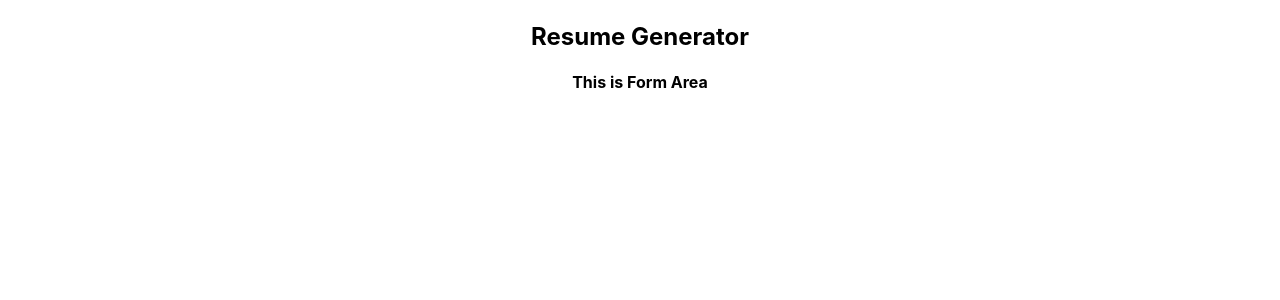
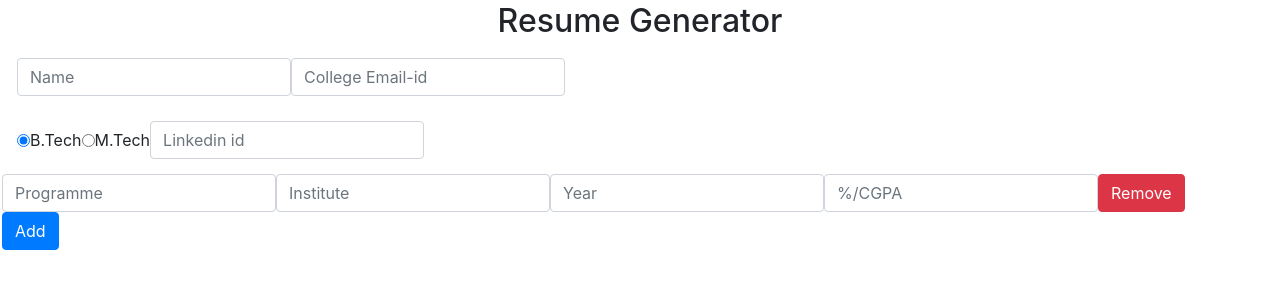
Before and after one commit to shubhamrsangle/Web_App_for_resume_generation, a React (Create React App) app in the folder client/: page / in a window 1280 px wide. Shown: the top 300 px of the page. Built offline with nearby package versions, Linux system fonts and the light colour scheme.

Commit message:
Adde Education Details

```diff
--- a/client/package.json
+++ b/client/package.json
@@ -3,9 +3,12 @@
   "version": "0.1.0",
   "private": true,
   "dependencies": {
+    "bootstrap": "^4.3.1",
     "react": "^16.8.6",
+    "react-bootstrap": "^1.0.0-beta.9",
     "react-dom": "^16.8.6",
-    "react-scripts": "3.0.1"
+    "react-scripts": "3.0.1",
+    "reactstrap": "^8.0.1"
   },
   "scripts": {
     "start": "react-scripts start",
--- a/client/src/App.js
+++ b/client/src/App.js
@@ -1,4 +1,5 @@
 import React, { Component } from 'react';
+import 'bootstrap/dist/css/bootstrap.min.css';
 import DynamicForm from './components/DynamicForm/form';
 
 import './App.css';
--- /dev/null
+++ b/client/src/components/Basic/basic.js
@@ -0,0 +1,19 @@
+import React , {Component,Fragment} from 'react';
+
+export default class basic extends Component {
+	render() {
+		return (
+			<Fragment>
+			<div className="form-inline" style={{padding: '10px 10px',margin:'5px 5px'}}>
+				<input type="text" className="form-control" name="name" placeholder="Name"/>
+				<input type="email" className="form-control" name="email" placeholder="College Email-id"/>
+			</div>
+			<div className="form-inline" style={{padding: '10px 10px',margin:'5px 5px'}}>
+				<label className="radio-inline"><input type="radio" name="optradio" defaultChecked/>B.Tech</label>
+				<label className="radio-inline"><input type="radio" name="optradio"/>M.Tech</label>
+				<input type="text" className="form-control" name="linkdinid" placeholder="Linkedin id"/>
+			</div>
+			</Fragment>
+		);
+	}
+}
--- a/client/src/components/DynamicForm/form.css
+++ b/client/src/components/DynamicForm/form.css
@@ -0,0 +1,5 @@
+.form
+{
+	margin: 2px 2px;
+	padding: 2px 2px;
+}
--- a/client/src/components/DynamicForm/form.js
+++ b/client/src/components/DynamicForm/form.js
@@ -1,10 +1,15 @@
 import React,{ Component } from 'react';
+import Basic from '../Basic/basic.js';
+import EducationDetails from '../EducationDetails/educationdetails';
 
 export default class form extends Component {
 	render() {
 		return(
-			<div>
-				<h4 align="center">This is Form Area</h4>
+			<div className="form">
+				<form>
+					<Basic />
+					<EducationDetails/>
+				</form>
 			</div>
 		);
 	}
--- /dev/null
+++ b/client/src/components/EducationDetails/educationdetails.js
@@ -0,0 +1,53 @@
+import React, {Component,Fragment} from 'react';
+
+export default class educationdetails extends Component {
+
+	state = {
+		nfields : 1,
+		fields : [
+			{
+				id: 0,
+				programme: "",
+				institue: "",
+				year: "",
+				marks: ""
+			}
+		]
+	}
+
+	render() {
+		const { fields } = this.state;
+		return (
+			<Fragment>
+				{fields.map( ({id,programme,year,marks,institute}) => (
+					<div className="form-inline" key={id}>
+						<input type="text" className="form-control" name={"programme"} placeholder="Programme"/>
+						<input type="text" className="form-control" name={"institute"} placeholder="Institute"/>
+						<input type="text" className="form-control" name={"year"} placeholder="Year"/>
+						<input type="text" className="form-control" name={"marks"} placeholder="%/CGPA"/>
+						<button className="btn btn-default btn-danger" onClick={ (e) => {
+							e.preventDefault();
+							this.setState(state => ({
+								fields: state.fields.filter(field => field.id !== id)
+							}));
+						} }>Remove</button>
+					</div>
+					) )}
+				<button className="btn btn-default btn-primary" onClick={ (e) => {
+					e.preventDefault();
+					var newField = {
+							id: this.state.nfields,
+							programme: "",
+							institue: "",
+							year: "",
+							marks: ""
+						};
+					this.setState(state => ({
+						nfields : state.nfields + 1,
+						fields: [...state.fields,newField]
+					}));
+				}}>Add</button>
+			</Fragment>
+		)
+	}
+}
```
Also changed, not shown: 1 other file (tests, documents, lock files or other folders).
